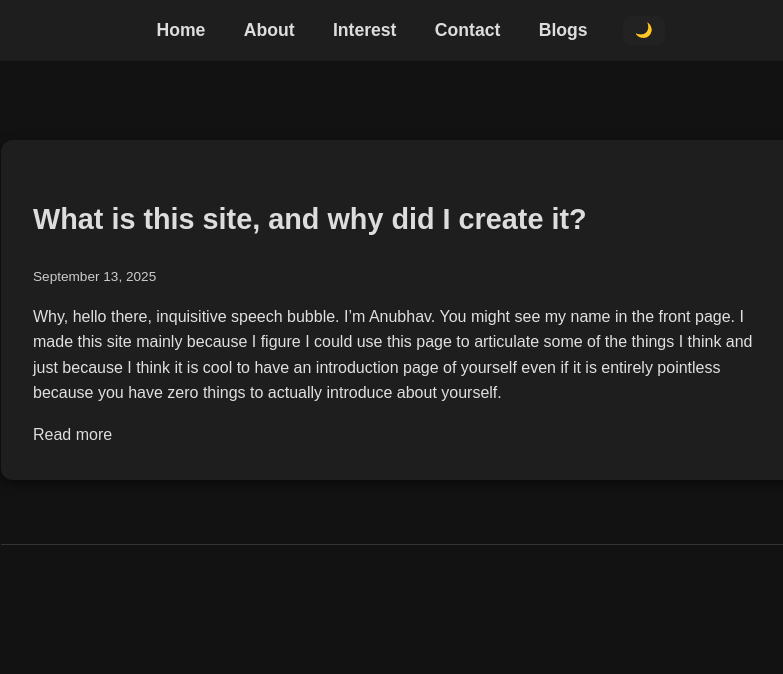
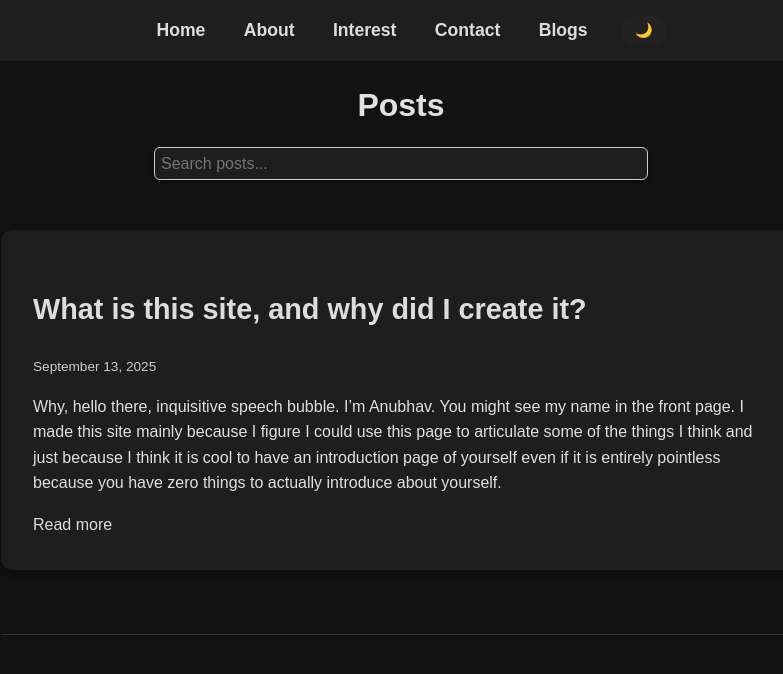
Before and after one commit to justanubhav/justanubhav.github.io, a Jekyll site: the page built from blog.md, in a window 1280 px wide. Shown: the top 674 px of the page, without its empty margins (239-1022 px from the left). Built offline with Jekyll 4.4.1, drawn with Linux system fonts in a browser that asks for light colours; some web fonts are replaced.

Commit message:
design changes

```diff
--- a/assets/css/style.css
+++ b/assets/css/style.css
@@ -168,7 +168,7 @@ h2 {
    =========================== */
 .post-card {
   max-width: 800px;
-  margin: 140px auto 4rem auto;
+  margin: 50px auto 4rem auto;
   padding: 2rem;
   border-radius: 12px;
   box-shadow: 0 4px 12px rgba(0,0,0,0.5);
@@ -388,3 +388,54 @@ body.light-mode .hero-feature:hover {
 body.light-mode .hero-feature p {
   margin: 0;
 }
+
+/* ===========================
+   Blog search (fits dark + light theme)
+   =========================== */
+
+/* Blog page title */
+.blog-title {
+  margin-top: 8rem;   /* clears navbar, pushes title down */
+  margin-bottom: 1rem;
+  font-size: 2.2rem;
+  color: #fff;
+}
+
+/* Blog search bar */
+#blog-search {
+  width: 60%;
+  max-width: 480px;
+  padding: 0.6rem 1rem;
+  margin: 0 auto 2.5rem;  /* gap below title, above first post */
+  display: block;
+  border-radius: 8px;
+  border: 1px solid #333;
+  background-color: #1e1e1e;
+  color: #e0e0e0;
+  font-size: 1rem;
+  box-shadow: 0 2px 6px rgba(0,0,0,0.4);
+  transition: border 0.3s, box-shadow 0.3s;
+}
+
+#blog-search:focus {
+  outline: none;
+  border: 1px solid #ff9800;
+  box-shadow: 0 0 6px rgba(255,152,0,0.5);
+}
+
+/* Light mode overrides */
+body.light-mode .blog-title {
+  color: #121212;
+}
+
+body.light-mode #blog-search {
+  background-color: #fff;
+  color: #121212;
+  border: 1px solid #ccc;
+  box-shadow: 0 2px 6px rgba(0,0,0,0.1);
+}
+
+body.light-mode #blog-search:focus {
+  border: 1px solid #ff9800;
+  box-shadow: 0 0 6px rgba(255,152,0,0.3);
+}
--- a/blog.md
+++ b/blog.md
@@ -4,14 +4,71 @@ title: Blog
 permalink: /blog/
 ---
 
+<style>
+  h1 {
+    margin-top: 5rem;   /* clears navbar */
+    margin-bottom: 1rem; /* keep title → search spacing */
+  }
+
+  #blog-search {
+    display: block;
+    margin: 0 auto 0.5rem auto; /* bottom margin before posts */
+    padding: 0.4rem;
+    width: 60%;
+    border-radius: 6px;
+    border: 1px solid #ccc;
+  }
+
+  .blog-list {
+    margin-top: 0.4rem !important; /* ~1/5 of the old 2rem gap */
+  }
+</style>
+
+<h1>Posts</h1>
+
+<input type="text"
+       id="blog-search"
+       placeholder="Search posts..." />
+
 <div class="blog-list">
   {% for post in site.posts %}
-    <div class="post-card">
+    <div class="post-card"
+         data-title="{{ post.title | downcase | escape }}"
+         data-excerpt="{{ post.excerpt | strip_html | downcase | escape }}">
       <h2><a href="{{ post.url | relative_url }}">{{ post.title }}</a></h2>
       <p class="post-date">{{ post.date | date: "%B %d, %Y" }}</p>
-      <p>{{ post.excerpt }}</p>
+      <p class="post-excerpt">{{ post.excerpt | strip_html }}</p>
       <a class="read-more" href="{{ post.url | relative_url }}">Read more</a>
     </div>
     <hr class="post-divider">
   {% endfor %}
 </div>
+
+<script>
+(function(){
+  const searchInput = document.getElementById('blog-search');
+  const posts = Array.from(document.querySelectorAll('.post-card'));
+
+  function filterPosts(){
+    const q = (searchInput.value || '').toLowerCase().trim();
+    posts.forEach(post => {
+      const title = (post.dataset.title || '').toLowerCase();
+      const excerpt = (post.dataset.excerpt || '').toLowerCase();
+      const match = q === '' || title.includes(q) || excerpt.includes(q);
+      post.style.display = match ? '' : 'none';
+      const hr = post.nextElementSibling;
+      if (hr && hr.classList.contains('post-divider')) hr.style.display = match ? '' : 'none';
+    });
+  }
+
+  searchInput.addEventListener('input', filterPosts);
+
+  document.addEventListener('keydown', e => {
+    if (e.key === '/' && !['INPUT','TEXTAREA'].includes(document.activeElement.tagName)) {
+      e.preventDefault();
+      searchInput.focus();
+      searchInput.select();
+    }
+  });
+})();
+</script>
```
Also changed, not shown: 3 other files.
